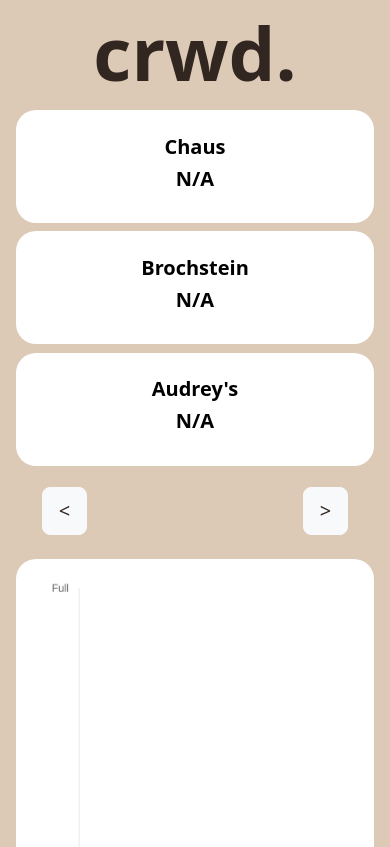
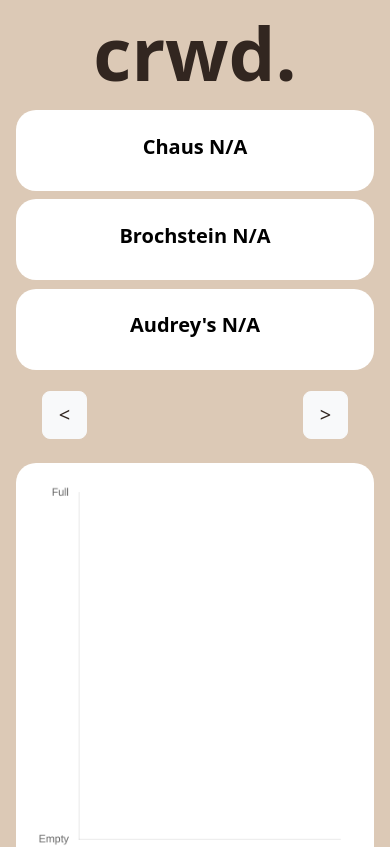
Before and after one commit to RiceComp413-Fall2022/crwd, a React (Create React App) app in the folder frontend/: page / in a window 390 px wide. Shown: the top 847 px of the page. Built offline with nearby package versions, Linux system fonts and the light colour scheme; no server answers.

Commit message:
Make status box responsive, refactor frontend

```diff
--- a/frontend/src/components/Graph.tsx
+++ b/frontend/src/components/Graph.tsx
@@ -1,5 +1,5 @@
 import React, { useEffect, useState } from 'react';
-import { Button, Card, Col, Row } from 'react-bootstrap';
+import { Button, Col, Row } from 'react-bootstrap';
 import {
   Chart as ChartJS,
   CategoryScale,
--- a/frontend/src/components/StatusBox.css
+++ b/frontend/src/components/StatusBox.css
@@ -15,3 +15,17 @@
     padding-bottom: 3vh !important;
   }
 }
+
+/* Desktop: hide mobile */
+@media (min-width: 770px) {
+  .mobileOnly {
+    display: none
+  }
+}
+
+/* Mobile: hide desktop */
+@media (max-width: 770px) {
+  .desktopOnly {
+    display: none
+  }
+}
--- a/frontend/src/components/StatusBox.tsx
+++ b/frontend/src/components/StatusBox.tsx
@@ -1,11 +1,11 @@
-import React, { useEffect, useState } from 'react';
-import { Card, Col, Row } from 'react-bootstrap';
+import React, { ReactElement, useEffect, useState } from 'react';
+import { Card } from 'react-bootstrap';
 import { BACKEND_URL } from '../Constants';
 
 import './StatusBox.css'
 
 
-// The expected data from the server's /getCurrentStatus/location endpoint
+// The expected data from the server's /getCurrentStatus/<location> endpoint
 interface LocationStatus {
   msg: string;
   updateMsg: string;
@@ -13,7 +13,16 @@ interface LocationStatus {
   textColor: string
 }
 
-function StatusBox() {
+// The props for the StatusBox component
+interface StatusBoxProps {
+  // The name to display with the box
+  displayName: string,
+  // The name of the location to fetch on the server (/getCurrentStatus/<locationName>)
+  locationName: string
+}
+
+// A component that shows the status (% full / closed) for a single location
+function LocationStatusBox(props: StatusBoxProps): ReactElement {
 
   const defaultState = {
     msg: 'N/A',
@@ -22,76 +31,31 @@ function StatusBox() {
     textColor: 'black'
   };
 
-  // Store server response for Chaus
-  const [chausStatus, setChausStatus] = useState(defaultState);
+  // Store the status (received from server) for a single location
+  const [locationStatus, setLocationStatus] = useState(defaultState);
 
-  // Store server response for Brochstein
-  const [brochsteinStatus, setBrochsteinStatus] = useState(defaultState);
-
-  // Store server response for Audrey's
-  const [audreysStatus, setAudreysStatus] = useState(defaultState);
-
-
-  // Fetch /getCurrentStatus/chaus from server
+  // Fetch /getCurrentStatus/<location> from server
   useEffect(() => {
-    fetch(BACKEND_URL + "/getCurrentStatus/chaus")
+    fetch(BACKEND_URL + "/getCurrentStatus/" + props.locationName)
       .then((response) => response.json())
-      .then((chausStatus: LocationStatus) => {
-        setChausStatus(chausStatus);
+      .then((status: LocationStatus) => {
+        setLocationStatus(status);
       });
-  }, [])
-
-  // Fetch /getCurrentStatus/brochstein from server
-  useEffect(() => {
-    fetch(BACKEND_URL + "/getCurrentStatus/brochstein")
-      .then((response) => response.json())
-      .then((brochsteinStatus: LocationStatus) => {
-        setBrochsteinStatus(brochsteinStatus);
-      });
-  }, [])
-
-  // Fetch /getCurrentStatus/audreys from server
-  useEffect(() => {
-    fetch(BACKEND_URL + "/getCurrentStatus/audreys")
-      .then((response) => response.json())
-      .then((audreysStatus: LocationStatus) => {
-        setAudreysStatus(audreysStatus);
-      });
-  }, [])
-
-  console.log(chausStatus.msg);
+  }, [props.locationName])
 
   return (
-    <Row>
-      <Col md={true}>
-        <Card className={"textBox"} style={{backgroundColor: chausStatus.backgroundColor, color: chausStatus.textColor}}>
-          <Card.Body>
-            <h5><b>Chaus</b></h5>
-            <h5><b>{chausStatus.msg}</b></h5>
-          </Card.Body>
-        </Card>
-      </Col>
-
-      <Col md={true}>
-        <Card className={"textBox"} style={{backgroundColor: brochsteinStatus.backgroundColor, color: brochsteinStatus.textColor}}>
-          <Card.Body>
-            <h5><b>Brochstein</b></h5>
-            <h5><b>{brochsteinStatus.msg}</b></h5>
-          </Card.Body>
-        </Card>
-      </Col>
-
-      <Col md={true}>
-        <Card className={"textBox"} style={{backgroundColor: audreysStatus.backgroundColor, color: audreysStatus.textColor}}>
-          <Card.Body>
-            <h5><b>Audrey's</b></h5>
-            <h5><b>{audreysStatus.msg}</b></h5>
-          </Card.Body>
-        </Card>
-      </Col>
-
-    </Row>
+    <Card className={"textBox"} style={{backgroundColor: locationStatus.backgroundColor, color: locationStatus.textColor}}>
+      <Card.Body>
+        <div className="desktopOnly">
+          <h5><b>{props.displayName}</b></h5>
+          <h5><b>{locationStatus.msg}</b></h5>
+        </div>
+        <div className="mobileOnly">
+          <h5><b>{props.displayName} {locationStatus.msg}</b></h5>
+        </div>
+      </Card.Body>
+    </Card>
   );
 }
 
-export default StatusBox;
+export default LocationStatusBox;
--- /dev/null
+++ b/frontend/src/components/StatusRow.tsx
@@ -0,0 +1,26 @@
+import React from 'react';
+import { Col, Row } from 'react-bootstrap';
+import LocationStatusBox from './StatusBox';
+
+
+// A row of status boxes for each location
+function StatusRow() {
+
+  return (
+    <Row>
+      <Col md={true}>
+        <LocationStatusBox displayName='Chaus' locationName='chaus'/>
+      </Col>
+
+      <Col md={true}>
+        <LocationStatusBox displayName="Brochstein" locationName='brochstein'/>
+      </Col>
+
+      <Col md={true}>
+        <LocationStatusBox displayName="Audrey's" locationName='audreys'/>
+      </Col>
+    </Row>
+  );
+}
+
+export default StatusRow;
--- a/frontend/src/pages/Main.tsx
+++ b/frontend/src/pages/Main.tsx
@@ -1,5 +1,5 @@
 import React from 'react';
-import StatusBox from '../components/StatusBox';
+import StatusRow from '../components/StatusRow';
 import Graph from '../components/Graph';
 
 import './Main.css';
@@ -14,7 +14,7 @@ function Main() {
       </div>
 
       <div className="mainRow">
-        <StatusBox />
+        <StatusRow />
       </div>
 
       <div className="mainRow">
```
Also changed, not shown: frontend/src/components/left-arrow.png (deleted), frontend/src/components/right-arrow.png (deleted).
